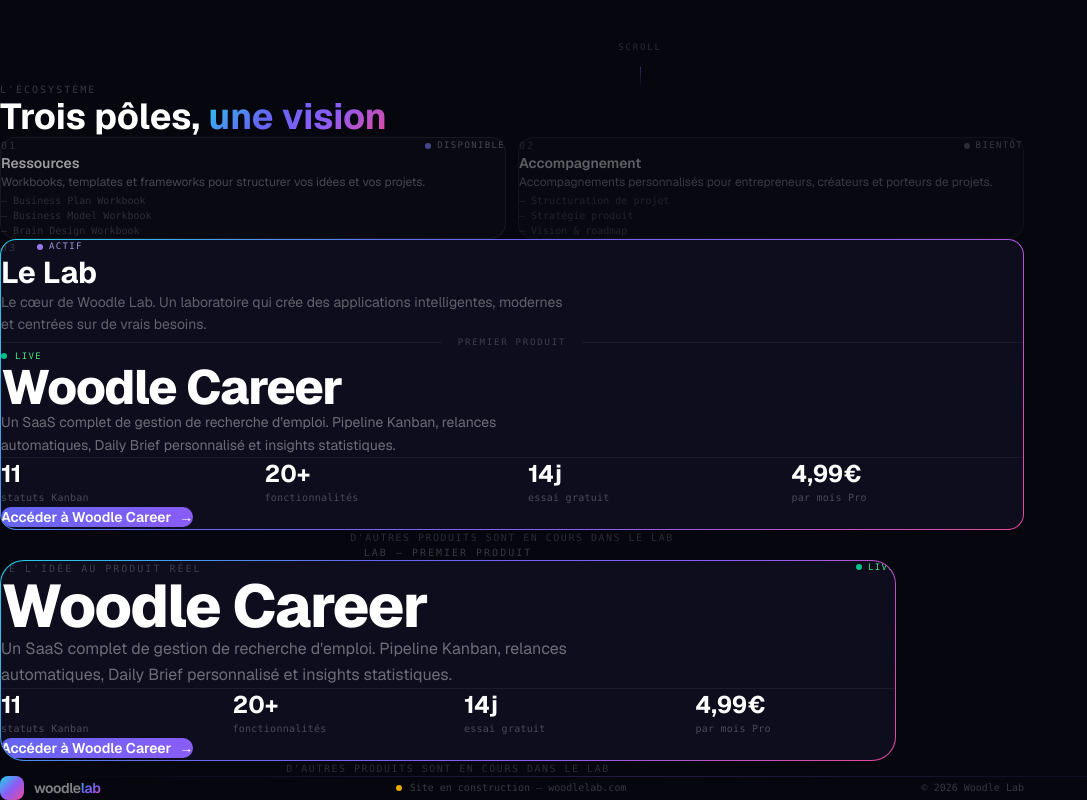
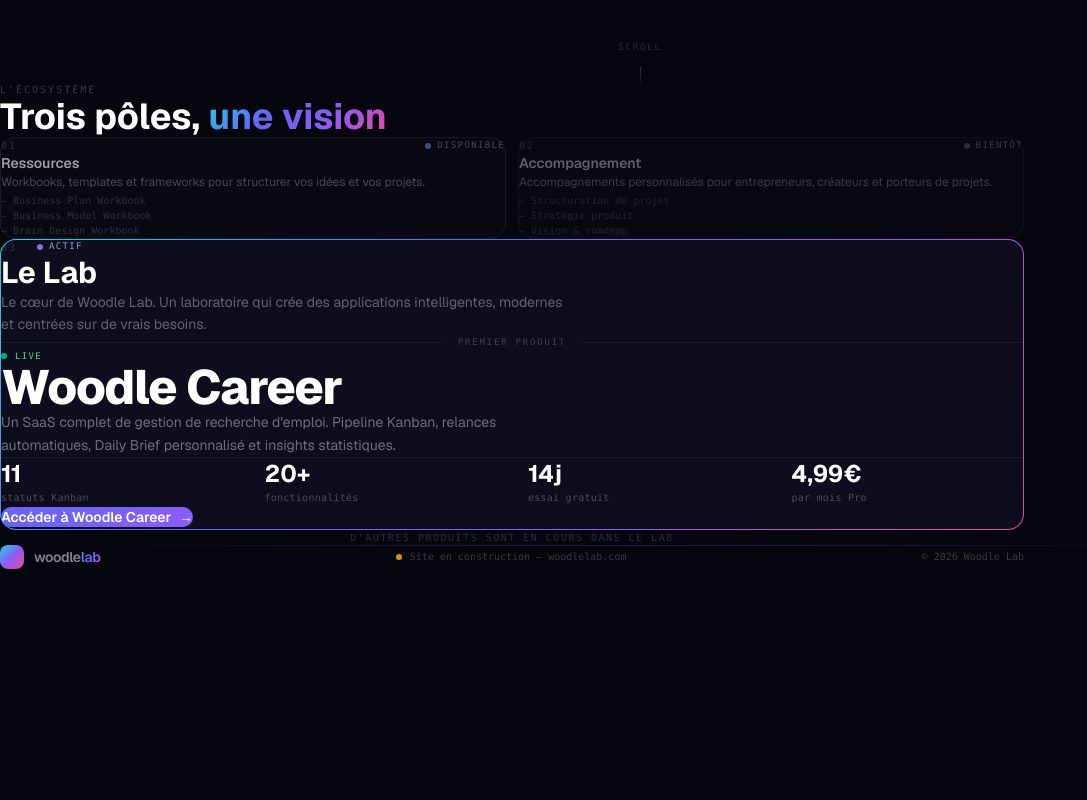
Before and after one commit to KhadySall/woodle-lab, a Next.js app: page / in a window 1280 px wide. Shown: the part 718-1518 px from the top of the page, without its empty margins (0-1087 px from the left). After the commit the page ends 1287 px from the top, so only its background shows below. Built offline with nearby package versions, Linux system fonts and the light colour scheme.

Commit message:
refactor: suppression LabSpotlight — intégré dans Ecosystem

```diff
--- a/src/app/page.tsx
+++ b/src/app/page.tsx
@@ -1,6 +1,5 @@
 import { Hero } from '@/components/sections/Hero'
 import { Ecosystem } from '@/components/sections/Ecosystem'
-import { LabSpotlight } from '@/components/sections/LabSpotlight'
 import { Footer } from '@/components/sections/Footer'
 
 export default function Home() {
@@ -8,7 +7,6 @@
     <main className="min-h-screen bg-[#06060F]">
       <Hero />
       <Ecosystem />
-      <LabSpotlight />
       <Footer />
     </main>
   )
```
